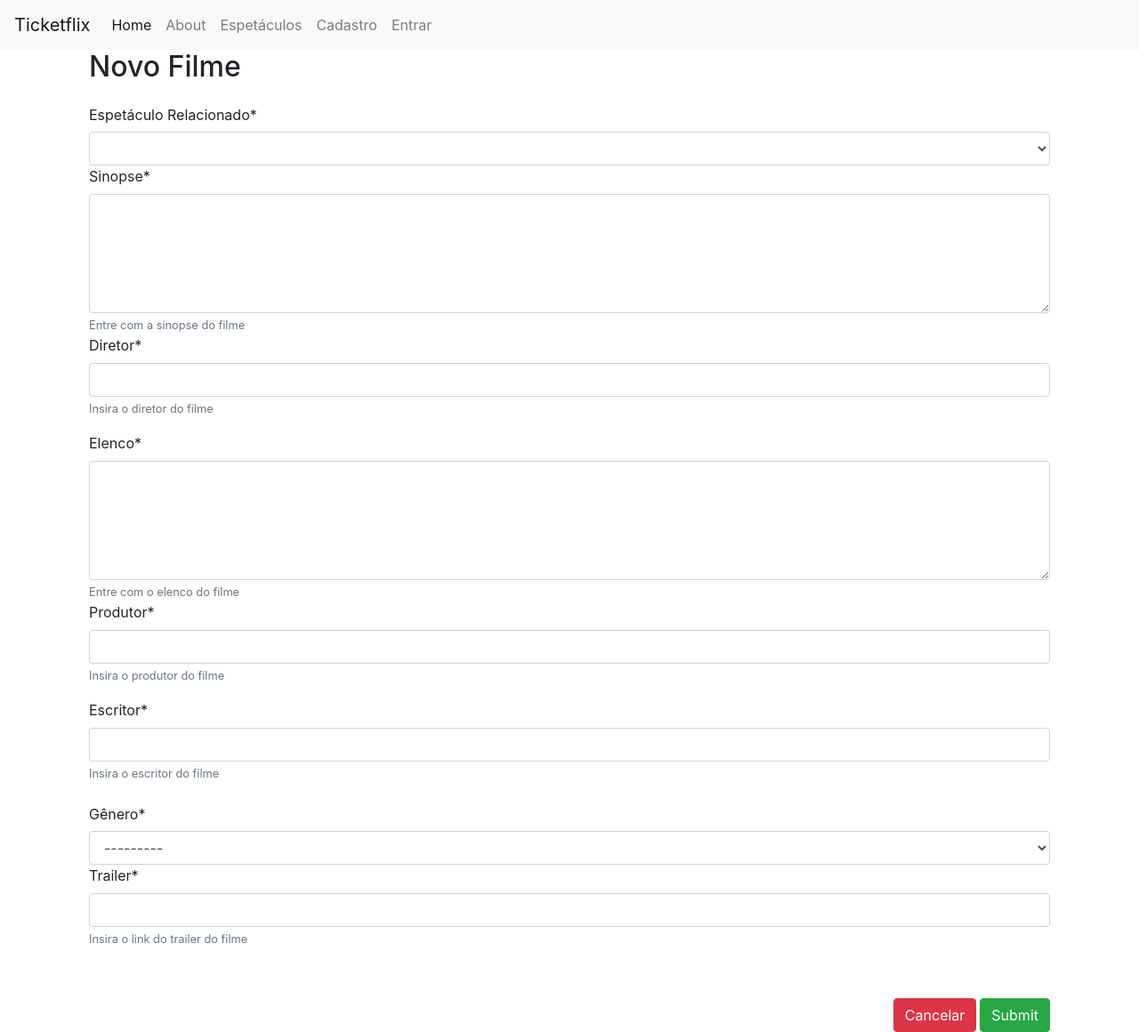
After one commit to DSW-2018-2/Ticketflix, a Django app: page /spectacle/movie/create/ in a window 1280 px wide. The commit adds this page. Shown: the whole page at 89% size. Run offline with Django 3.2, Linux system fonts and the light colour scheme; tables that the repository leaves empty hold one stand-in row (values such as "Sample post"); lists and menus that the app fills with data are empty; parts of the project's set-up code (start-up, migrations or seed data) failed here and were passed over; some libraries are stand-ins or nearby versions.

Commit message:
[WIP] Creating Movie Form
Separating spectacle and movie forms

Adding movie create view

Adding decorators URL

Removing old forms.py

Co-authored-by: Mariana Mendes <mare.s.mendes@gmail.com>

```diff
--- a/ticketflix/spectacle/urls.py
+++ b/ticketflix/spectacle/urls.py
@@ -2,6 +2,7 @@ from django.urls import path
 from .views import SpectacleCreateView, SpectacleDeleteView
 from .views import SpectacleListView, SpectacleUpdateView
 from .views import SpectacleDetailView
+from .views import MovieCreateView
 
 
 urlpatterns = [
@@ -11,7 +12,7 @@ urlpatterns = [
         name="spectacle-list"
     ),
     path(
-        "<int:id>",
+        "<int:id>/",
         SpectacleDetailView.as_view(template_name="spectacle/detail.html"),
         name="spectacle-detail"
     ),
@@ -26,8 +27,37 @@ urlpatterns = [
         name="spectacle-update"
     ),
     path(
-        "<int:id>/delete",
+        "<int:id>/delete/",
         SpectacleDeleteView.as_view(template_name="spectacle/delete.html"),
         name="spectacle-delete"
-    )
+    ),
+    path(
+        "movie/create/",
+        MovieCreateView.as_view(template_name="spectacle/movie_form.html"),
+        name="movie-create"
+    ),
+    # path(
+    #     "<int:id>/movie/<int:id>/update"
+    # ),
+    # path(
+    #     "<int:id>/movie/<int:id>/delete/"
+    # ),
+    # path(
+    #     "<int:id>/play/create/"
+    # ),
+    # path(
+    #     "<int:id>/play/<int:id>/update"
+    # ),
+    # path(
+    #     "<int:id>/play/<int:id>/delete/"
+    # ),
+    # path(
+    #     "<int:id>/show/create/"
+    # ),
+    # path(
+    #     "<int:id>/show/<int:id>/update"
+    # ),
+    # path(
+    #     "<int:id>/show/<int:id>/delete/"
+    # ),
 ]
--- a/ticketflix/spectacle/views.py
+++ b/ticketflix/spectacle/views.py
@@ -1,7 +1,7 @@
 from django.urls import reverse_lazy
 from django.views.generic import CreateView, DeleteView, ListView, UpdateView, DetailView
 from .models import Spectacle, Movie, Play, Show
-from .forms import SpectacleForm
+
 
 class SpectacleDetailView(DetailView):
     model = Spectacle
@@ -26,7 +26,7 @@ class SpectacleListView(ListView):
 class SpectacleCreateView(CreateView):
     model = Spectacle
     template_name = 'spectacle/form.html'
-    form_class = SpectacleForm
+    fields = '__all__'
 
     def form_valid(self, form):
         return super().form_valid(form)
@@ -75,7 +75,50 @@ class SpectacleUpdateView(UpdateView):
 
 class MovieCreateView(CreateView):
     model = Movie
-    template_name = 'spectacle/form.html'
+    template_name = 'spectacle/movie_form.html'
+    fields = [
+        'synopsis',
+        'diretor',
+        'cast',
+        'producer',
+        'writer',
+        'gender',
+        'trailer',
+    ]
+
+    def get_context_data(self, **kwargs):
+        context = super().get_context_data(**kwargs)
+        spectacles = Spectacle.objects.all()
+        objects = []
+        for spectacle in spectacles:
+            related = Spectacle.objects.get_related_object(spectacle)
+            if related is None:
+                objects.append(spectacle)
+
+        context['spectacles'] = objects
+        return context
+
+    def form_valid(self, form):
+        data = form.data
+        spectacle = Spectacle.objects.get(id=int(data['spectacle']))
+        data['name'] = spectacle.name
+        data['status'] = spectacle.status
+        data['poster'] = spectacle.poster
+        data['duration'] = spectacle.duration
+        data['classification'] = spectacle.classification
+        data['spectacle_type'] = spectacle.spectacle_type
+        data['spectacle_id'] = spectacle.id
+        form.data = data
+        return super().form_valid(form)
+
+    success_url = reverse_lazy(
+        viewname='spectacle:spectacle-list'
+    )
+
+
+class PlayCreateView(CreateView):
+    model = Play
+    template_name = 'spectacle/play_form.html'
     fields = '__all__'
 
     def form_valid(self, form):
@@ -84,3 +127,16 @@ class MovieCreateView(CreateView):
     success_url = reverse_lazy(
         viewname='spectacle:spectacle-list'
     )
+
+
+class ShowCreateView(CreateView):
+    model = Show
+    template_name = 'spectacle/play_form.html'
+    fields = '__all__'
+
+    def form_valid(self, form):
+        return super().form_valid(form)
+
+    success_url = reverse_lazy(
+        viewname='spectacle:spectacle-list'
+    )
--- /dev/null
+++ b/ticketflix/templates/spectacle/movie_form.html
@@ -0,0 +1,142 @@
+{% extends 'base.html' %}
+{% load static i18n %}
+
+{% block title %}
+  {% url 'spectacle:movie-create' as url %}
+  {% if request.path == url %}
+    {% trans "Novo Filme" %}
+   {% else %}
+    {% trans "Editar Filme" %}
+  {% endif %}
+{% endblock %}
+
+{% block content %}
+  <div class="container">
+    <div class="row">
+      {% if form.date.errors %}
+        <div class="alert alert-danger col" role="alert">{{ form.date.errors }}</div>
+      {% endif %}
+    </div>
+    {% if object %}
+      <h2>{% trans 'Editar Filme' %}</h2>
+    {% else %}
+      <h2>{% trans 'Novo Filme' %}</h2>
+    {% endif %}
+    <form method='post' class="mt-3">
+    {% csrf_token %}
+      <div>
+        <div>
+          <label for="id_spectacle" class="col-form-label  requiredField">
+          {% trans 'Espetáculo Relacionado' %}<span class="asteriskField">*</span>
+          </label>
+          <div class="">
+            <select name="spectacle" class="select form-control" required="" id="spectacle">
+            {% if object.movie_set.first %}
+              <option value="{{ object.movie_set.first.id }}" selected="">{{ object.movie_set.first.name }}</option>
+            {% else %}
+              {% for spectacle in spectacles%}
+                <option value="" selected="">---------</option>
+                <option value="{{ spectacle.id }}">{{ spectacle.name }}</option>
+              {% endfor %}
+            {% endif %}
+            </select>
+          </div>
+
+        </div>
+        <div class="">
+          <label for="id_synopsis">{% trans 'Sinopse' %}*</label>
+          {% if object %}
+            <textarea class="form-control" name="synopsis" cols="40" rows="5" maxlength="500" id="id_synopsis" required></textarea>
+            <small class="text-muted">{% trans 'Entre com a sinopse do filme' %}</small>
+          {%else%}
+            <textarea class="form-control" name="synopsis" cols="40" rows="5" maxlength="500" id="id_synopsis" required></textarea>
+            <small class="text-muted">{% trans 'Entre com a sinopse do filme' %}</small>
+          {% endif %}
+        </div>
+        <div class="row">
+          <div class="form-group col">
+            <label>{% trans 'Diretor' %}*</label>
+            {% if object %}
+              <input class="form-control" type="text" name="diretor" maxlength="255" required id="id_diretor" value=""/>
+              <small class="text-muted">{% trans 'Insira o diretor do filme' %}</small>
+            {% else %}
+              <input class="form-control" type="text" name="diretor" maxlength="100" required id="id_name"/>
+              <small class="text-muted">{% trans 'Insira o diretor do filme' %}</small>
+            {% endif %}
+          </div>
+        </div>
+        <div class="">
+          <label for="id_cast">{% trans 'Elenco' %}*</label>
+          {% if object %}
+            <textarea class="form-control" name="cast" cols="40" rows="5" maxlength="500" id="id_cast" required></textarea>
+            <small class="text-muted">{% trans 'Entre com o elenco do filme' %}</small>
+          {%else%}
+            <textarea class="form-control" name="cast" cols="40" rows="5" maxlength="500" id="id_cast" required></textarea>
+            <small class="text-muted">{% trans 'Entre com o elenco do filme' %}</small>
+          {% endif %}
+        </div>
+        <div class="row">
+          <div class="form-group col">
+            <label>{% trans 'Produtor' %}*</label>
+            {% if object %}
+              <input class="form-control" type="text" name="producer" maxlength="255" required id="id_producer" value=""/>
+              <small class="text-muted">{% trans 'Insira o produtor do filme' %}</small>
+            {% else %}
+              <input class="form-control" type="text" name="producer" maxlength="100" required id="id_producer"/>
+              <small class="text-muted">{% trans 'Insira o produtor do filme' %}</small>
+            {% endif %}
+          </div>
+        </div>
+        <div class="row">
+          <div class="form-group col">
+            <label>{% trans 'Escritor' %}*</label>
+            {% if object %}
+              <input class="form-control" type="text" name="writer" maxlength="255" required id="id_writer" value=""/>
+              <small class="text-muted">{% trans 'Insira o escritor do filme' %}</small>
+            {% else %}
+              <input class="form-control" type="text" name="writer" maxlength="100" required id="id_writer"/>
+              <small class="text-muted">{% trans 'Insira o escritor do filme' %}</small>
+            {% endif %}
+          </div>
+        </div>
+        <div id="div_id_gender" class="form-group">
+        <label for="id_gender" class="col-form-label  requiredField">
+            {% trans 'Gênero' %}<span class="asteriskField">*</span>
+        </label>
+        <div class="">
+          <select name="gender" class="select form-control" required="" id="id_gender">
+            <option value="" selected="">---------</option>
+            <option value="ANIMACAO">{% trans 'Animação' %}</option>
+            <option value="ACAO">{% trans 'Ação' %}</option>
+            <option value="BIOGRAFIA">{% trans 'Biografia' %}</option>
+            <option value="COMEDIA">{% trans 'Comédia' %}</option>
+            <option value="DOCUMENTARIO">{% trans 'Documentário' %}</option>
+            <option value="DRAMA">{% trans 'Drama' %}</option>
+            <option value="FICCAO">{% trans 'Ficção Científica' %}</option>
+            <option value="MUSICAL">{% trans 'Musical' %}</option>
+            <option value="NA">{% trans 'N/A' %}</option>
+            <option value="ROMANCE">{% trans 'Romance' %}</option>
+            <option value="SUSPENSE">{% trans 'Suspense' %}</option>
+            <option value="TERROR">{% trans 'Terror' %}</option>
+          </select>
+        </div>
+        <div class="row">
+          <div class="form-group col">
+            <label>{% trans 'Trailer' %}*</label>
+            {% if object %}
+              <input class="form-control" type="text" name="trailer" maxlength="255" required id="id_trailer" value=""/>
+              <small class="text-muted">{% trans 'Insira o link do trailer do filme' %}</small>
+            {% else %}
+              <input class="form-control" type="text" name="trailer" maxlength="100" required id="id_trailer"/>
+              <small class="text-muted">{% trans 'Insira o link do trailer do filme' %}</small>
+            {% endif %}
+          </div>
+        </div>
+      </div>
+      </div>
+    <br>
+    <button type="submit" class="btn btn-success float-right">{% trans 'Submit' %}</button>
+    </form>
+    <a href="{% url 'spectacle:spectacle-list' %}"><button type="submit" class="btn btn-danger mr-1 float-right">{% trans 'Cancelar' %}</button></a>
+  </div>
+{% endblock content %}
```
Also changed, not shown: ticketflix/spectacle/forms.py (deleted, +0 -13 lines), ticketflix/templates/spectacle/form.html (+0 -109 lines).
